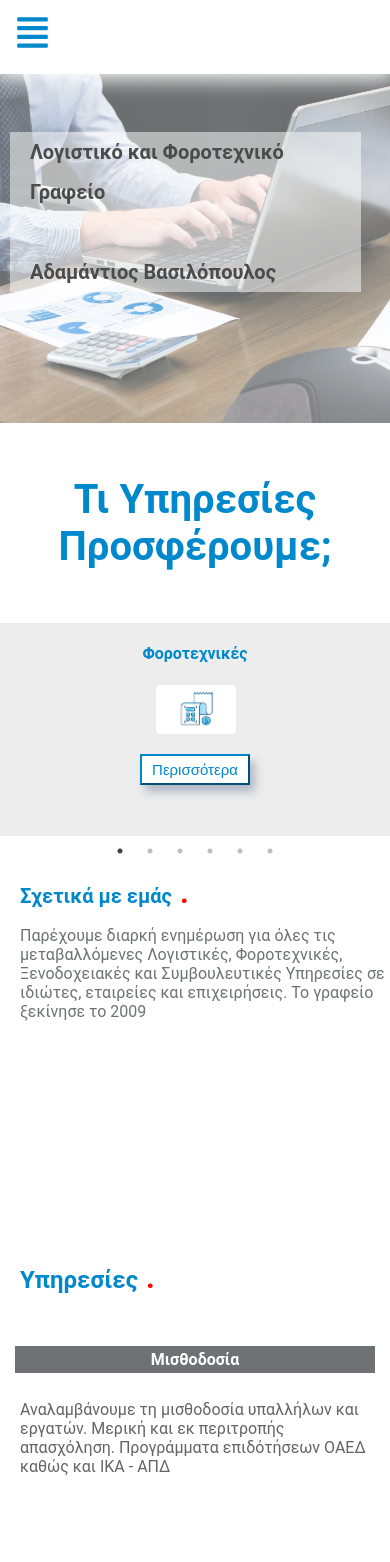
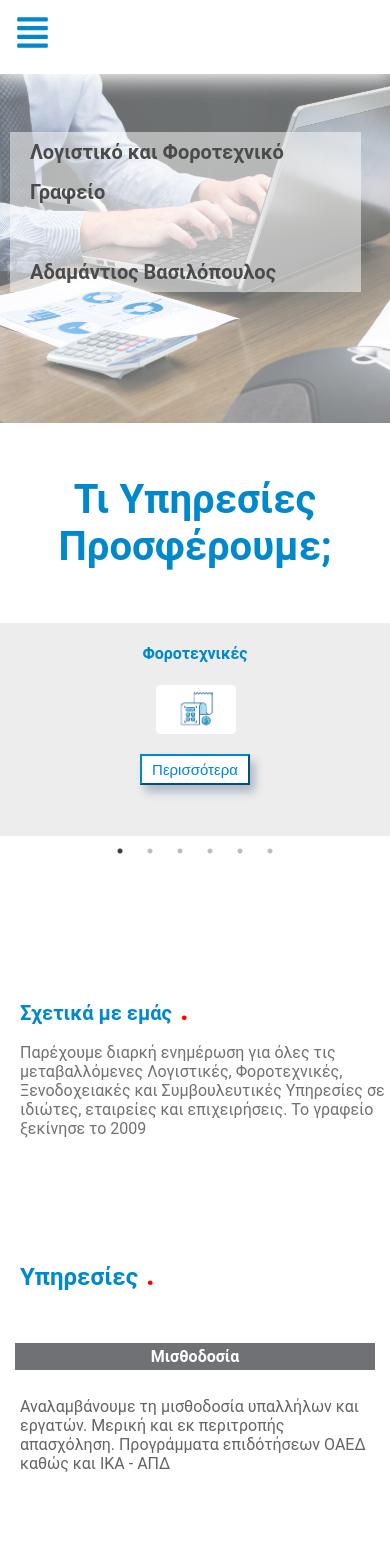
Before and after one commit to Viki-Robles/countify, a React (Create React App) app: page / in a window 390 px wide. Shown: the top 1562 px of the page. Built offline with nearby package versions, Linux system fonts and the light colour scheme.

Commit message:
Fix Grid on the Team section Mobile

```diff
--- a/src/Main/Main.css
+++ b/src/Main/Main.css
@@ -7,8 +7,8 @@
 }
 
 .main-container {
-    padding-bottom: 200px;
-    margin-top: 10%;
+    padding-bottom: 80px;
+    margin-top: 40%;
     width: 100%;
     height: 100%;
     background-color: white;
--- a/src/Team/Team.css
+++ b/src/Team/Team.css
@@ -1,7 +1,6 @@
 .team {
     display: grid;
     grid-gap: 0px;
-    grid-template-columns: 1fr 1fr;
     text-align: center;
     background-color: #ededed;
     margin-top: 10%;
@@ -47,6 +46,9 @@
 
     .team {
         text-align: left;
+        display: grid;
+        grid-gap: 0px;
+        grid-template-columns: 1fr 1fr;
 
     }
 }
```
